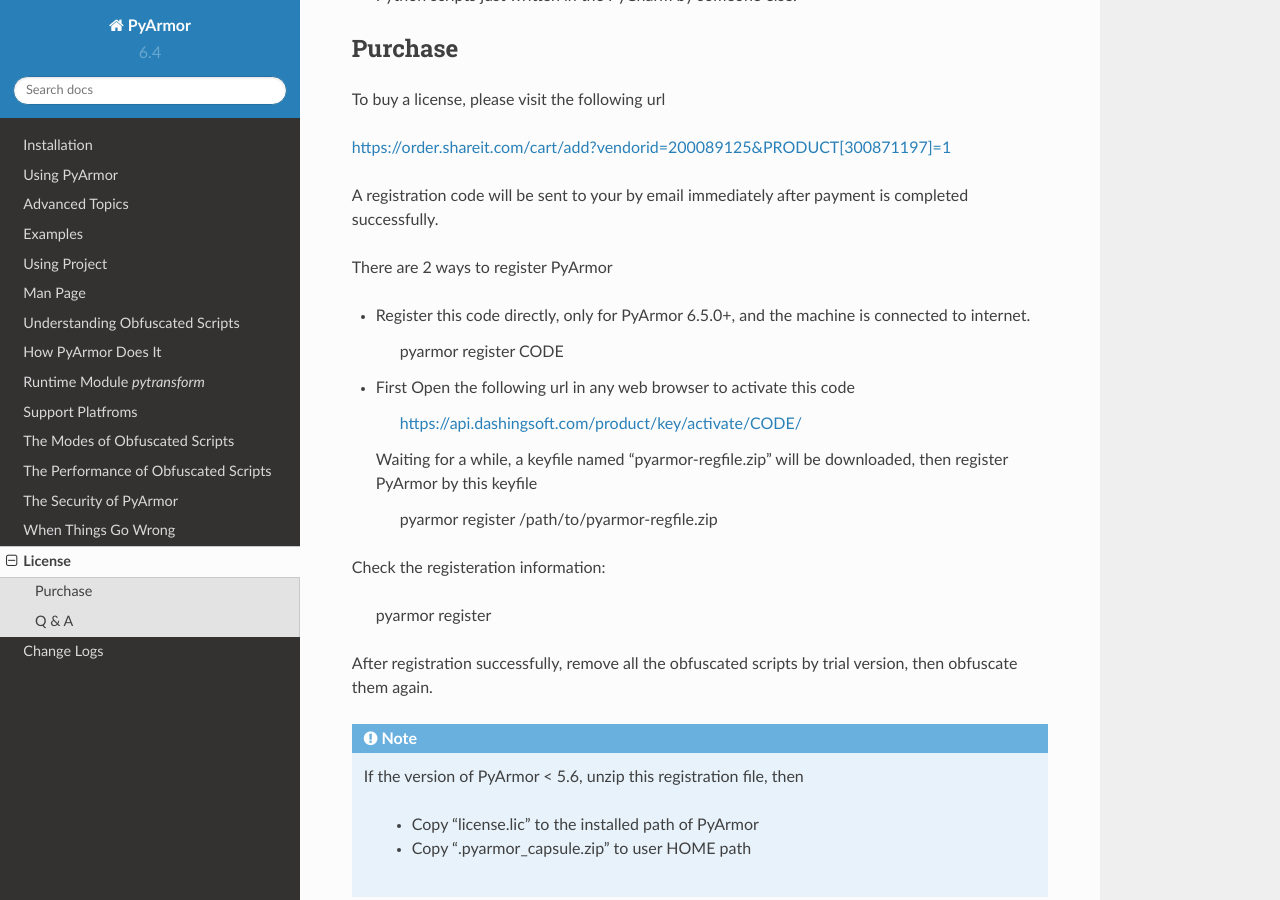
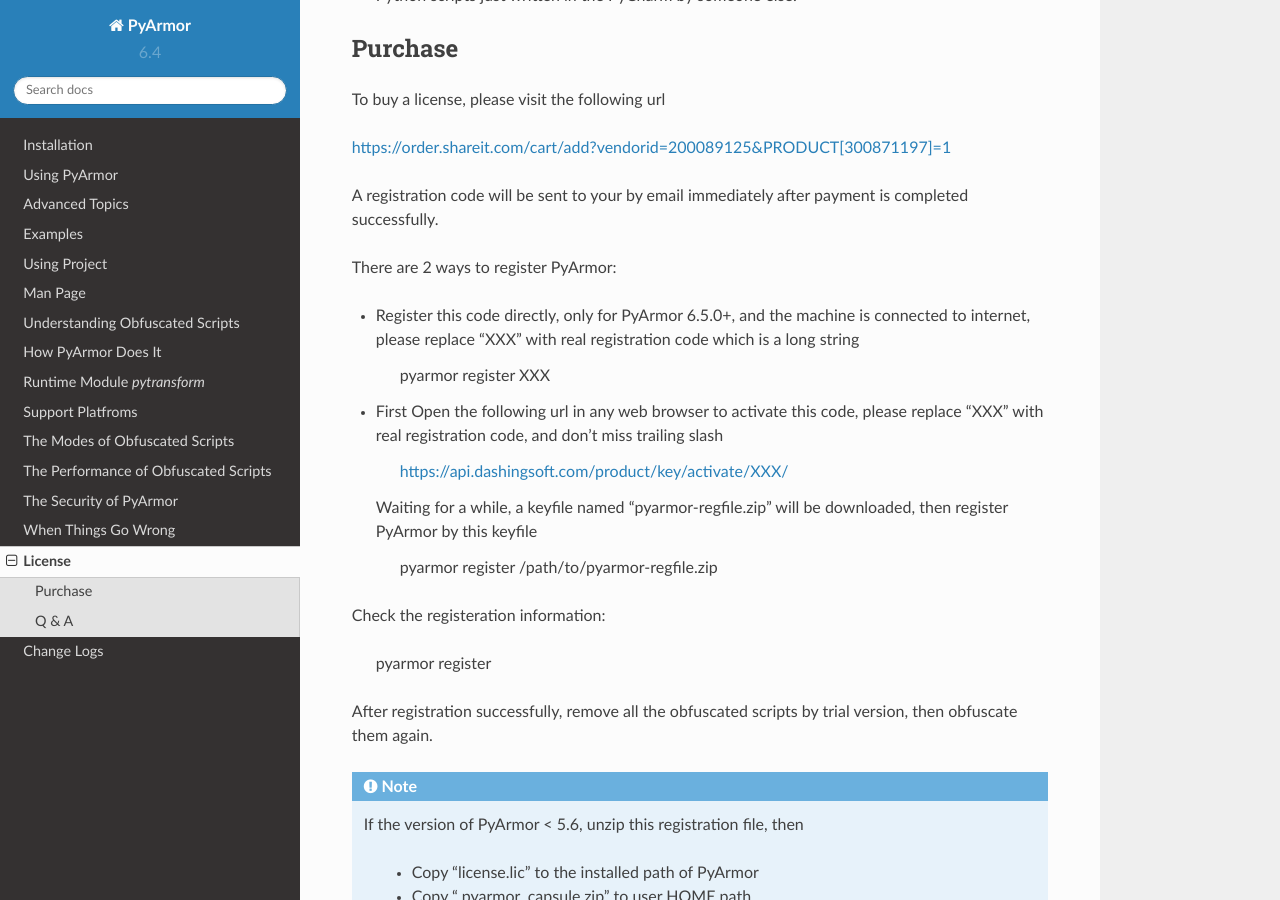
Before and after one commit to dashingsoft/pyarmor, a Sphinx documentation site: the page built from docs/license.rst, in a window 1280 px wide and 900 px high, scrolled down 1172 px. Built offline with Sphinx 7.4.7 and the Read the Docs theme 2.0.0, drawn with Linux system fonts in a browser that asks for light colours.

Commit message:
Refine registration doc

```diff
--- a/docs/license.rst
+++ b/docs/license.rst
@@ -69,16 +69,18 @@
 A registration code will be sent to your by email immediately after payment
 is completed successfully.
 
-There are 2 ways to register PyArmor
+There are 2 ways to register PyArmor:
 
 * Register this code directly, only for PyArmor 6.5.0+, and the machine is
-  connected to internet.
+  connected to internet, please replace "XXX" with real registration code which
+  is a long string
 
-      pyarmor register CODE
+      pyarmor register XXX
 
-* First Open the following url in any web browser to activate this code
+* First Open the following url in any web browser to activate this code, please
+  replace "XXX" with real registration code, and don't miss trailing slash
 
-      https://api.dashingsoft.com/product/key/activate/CODE/
+      https://api.dashingsoft.com/product/key/activate/XXX/
 
   Waiting for a while, a keyfile named "pyarmor-regfile.zip" will be downloaded,
   then register PyArmor by this keyfile
```
Also changed, not shown: 3 other files.
